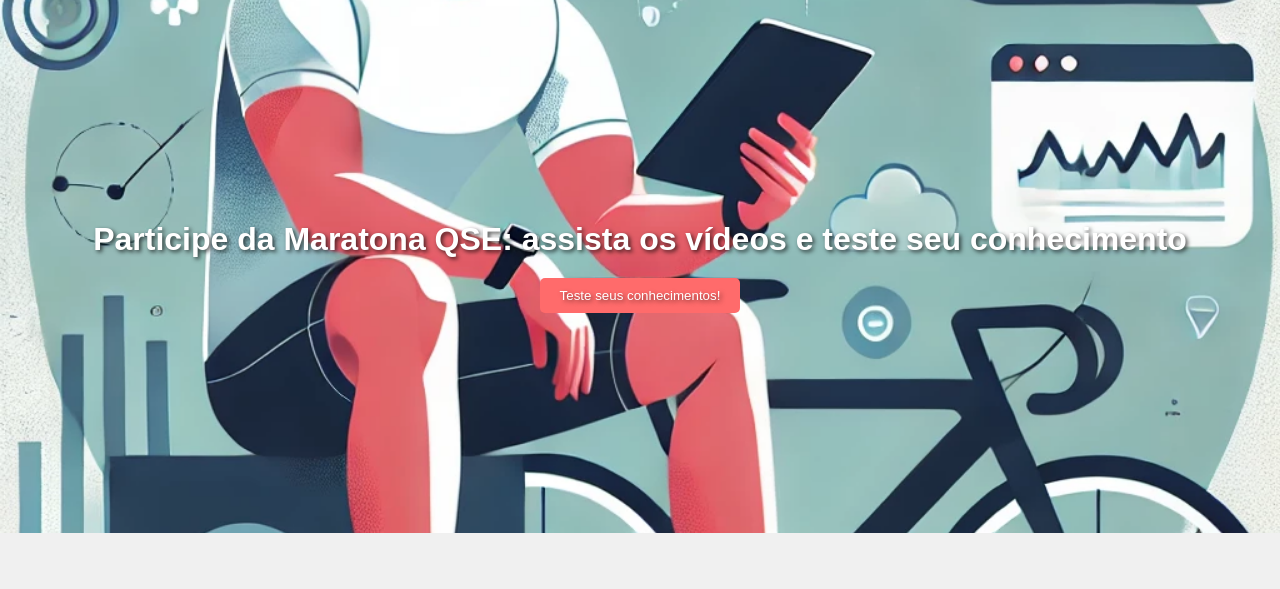
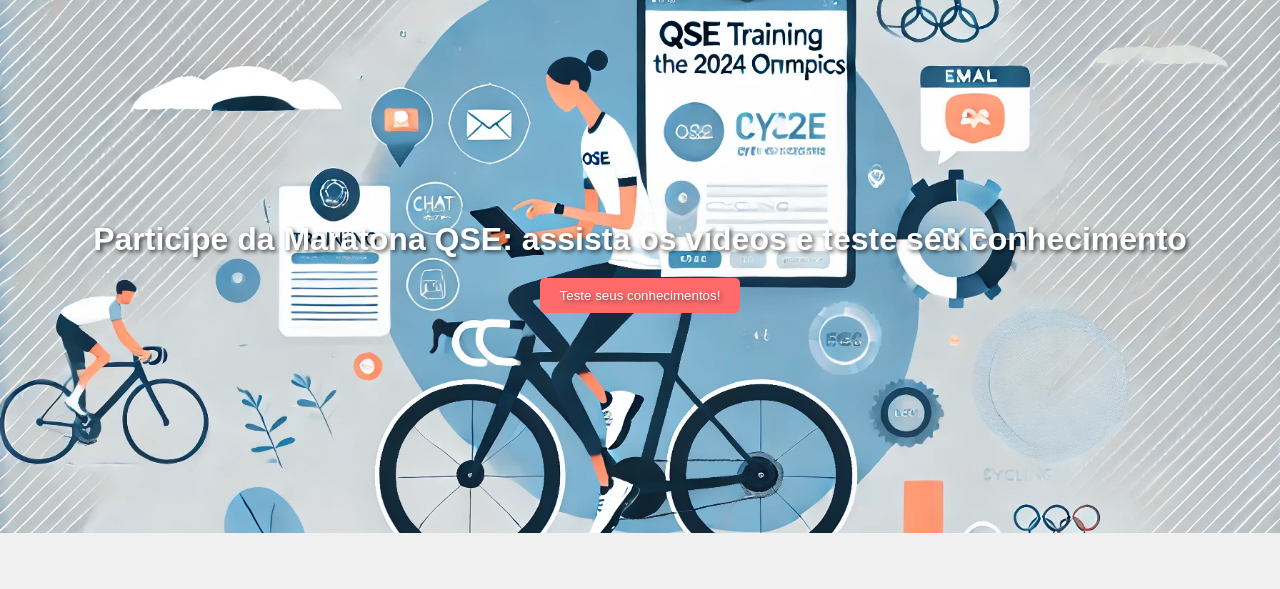
Before and after one commit to CapacitadorQSE/MaratonaQSE, a plain HTML site: page index.html in a window 1280 px wide. Shown: the top 589 px of the page. Drawn offline with Linux system fonts and the light colour scheme.

Commit message:
Update styles.css

```diff
--- a/styles.css
+++ b/styles.css
@@ -18,7 +18,7 @@ body, html {
 .top-section {
     position: relative;
     flex: 2;
-    background: url('DALL·E 2024-07-06 13.40.34.webp') no-repeat center center/cover;
+    background: url('DALL·E 2024-07-06 13.47.32.webp') no-repeat center center/cover;
     display: flex;
     flex-direction: column;
     justify-content: center;
```
